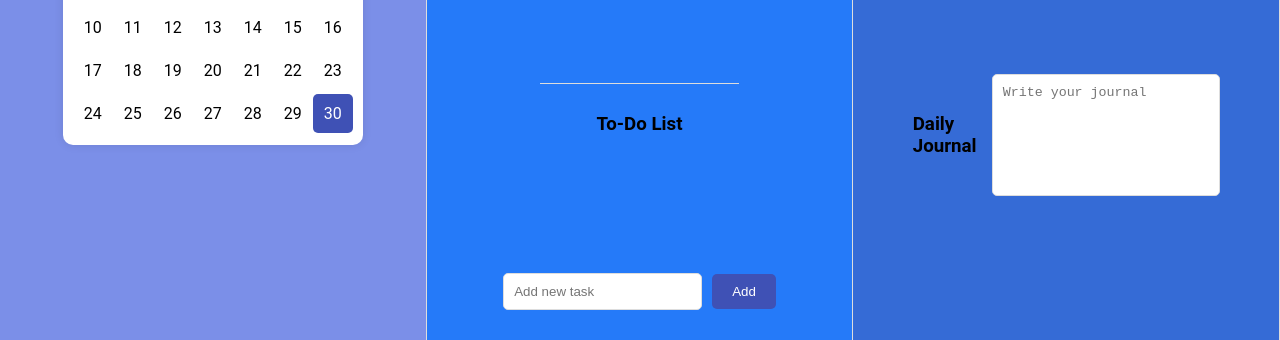
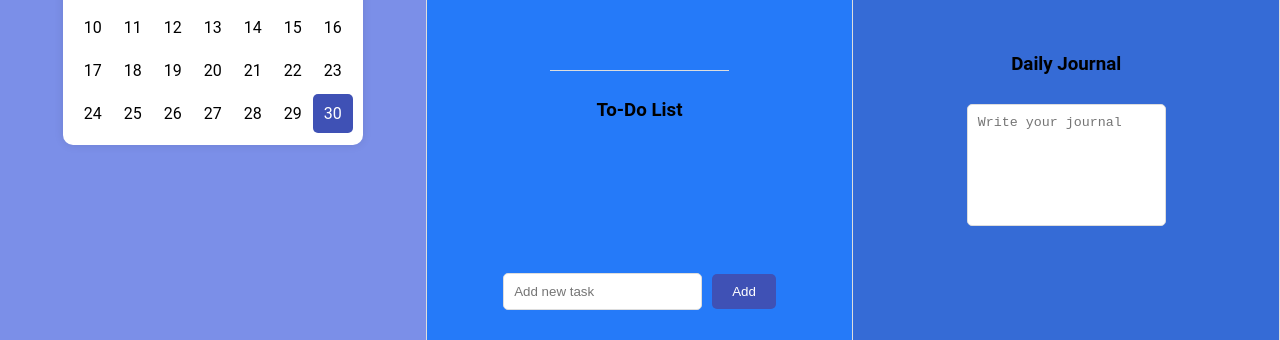
Before and after one commit to praveen11-co/Calendar, a plain HTML site: page index.html in a window 1280 px wide. Shown: the part 460-800 px from the top of the page. Drawn offline with Linux system fonts and the light colour scheme.

Commit message:
Update styles.css

```diff
--- a/styles.css
+++ b/styles.css
@@ -43,9 +43,10 @@ body {
 .sub-section {
     flex: 1;
     display: flex;
+    flex-direction: column;
     justify-content: center;
     align-items: center;
-    padding: 20px;
+    padding: 10px;
     box-sizing: border-box;
     border-bottom: 1px solid #ddd; /* Add a thin border between sub-sections */
 }
```
